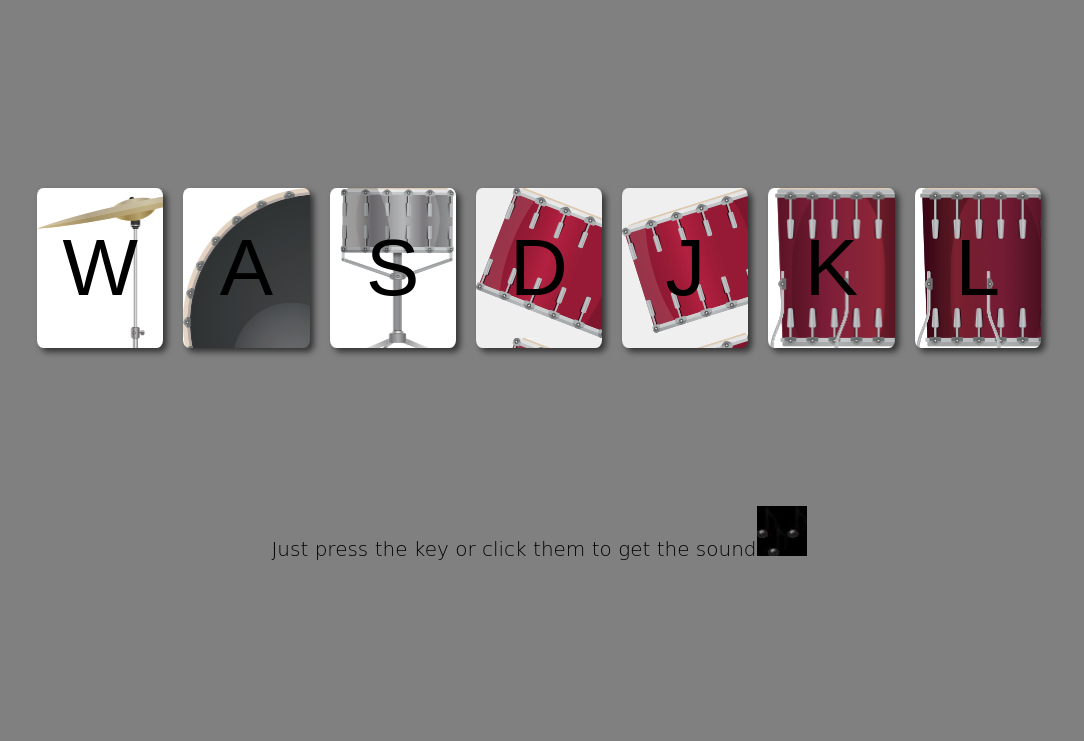
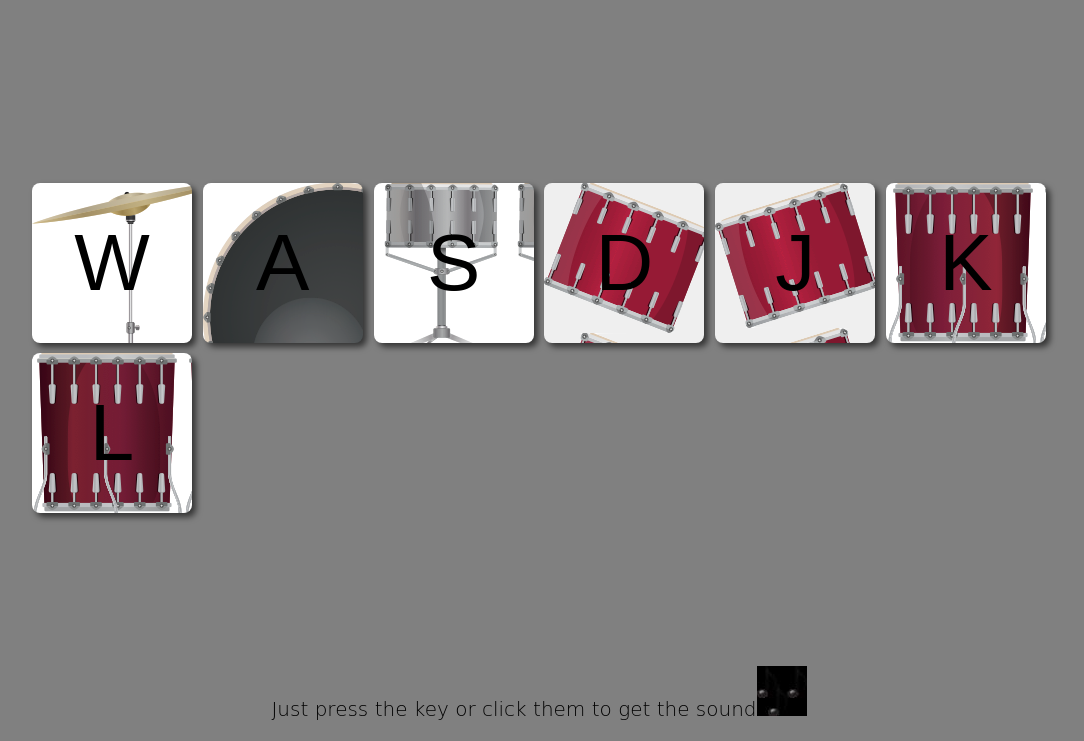
Before and after one commit to Deepikakolli4/drumsticks, a plain HTML site: page index.html in a window 1280 px wide. Shown: the part 150-891 px from the top of the page, without its empty margins (101-1185 px from the left). Before the commit the page ends 800 px from the top, so only its background shows below. Drawn offline with Linux system fonts and the light colour scheme.

Commit message:
updated css
Signed-off-by: Deepikakolli4 <deepikakolli2004@gmail.com>

```diff
--- a/styles.css
+++ b/styles.css
@@ -14,7 +14,9 @@ h1{
     align-items: center;
     justify-items: center;
     display:flex;
-    flex-wrap: nowrap;
+    flex-wrap: wrap;
+    flex-direction: row;
+    justify-content: space-between;
     padding: 10%;
 }
 button{
@@ -27,7 +29,7 @@ button{
     width: 160px;
     border-radius: 5%;
     padding: 10px;
-    margin: 10px;
+    margin: 5px;
     font-size: 80px;
     font-weight: 600px;
     font-style: bold;
```
